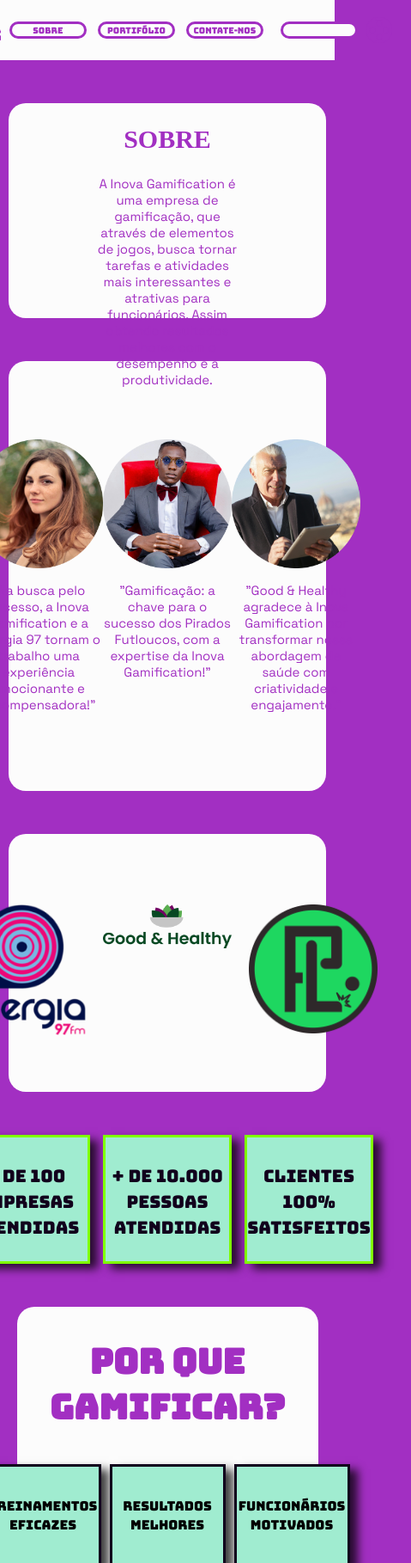
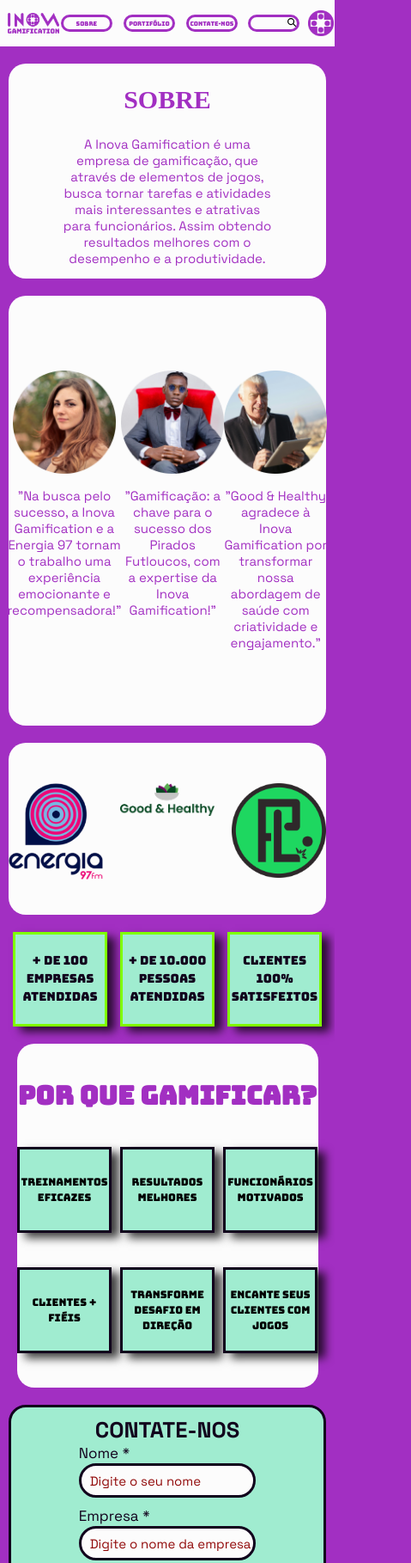
Before and after one commit to marcofcrusso/inovagamification, a plain HTML site: page index.html in a window 390 px wide. Shown: the top 1818 px of the page at 86% size, 479 px wide, since content can reach past the window. Drawn offline with Linux system fonts and the light colour scheme.

Commit message:
responsividadefinal400px

```diff
--- a/index.html
+++ b/index.html
@@ -42,7 +42,10 @@
         </nav>
 
         <!-- input é campo que recebe dados do usuario ex: pesquisar, email, fone , senha etc... -->
-        <input class="box-links" type="text">
+        <div class="campo-busca">
+            <input class="box-links" type="text">
+            <img src="img/magnifying-glass-solid.svg" alt="">
+        </div>
 
         <img class="favicon" src="img/FAVICONfavicon inovagamification.png" alt="favicon gamification">
 
--- a/style.css
+++ b/style.css
@@ -90,6 +90,17 @@
     margin-right: 10px;
 }
 
+.campo-busca {
+    position: relative;
+}
+
+.campo-busca img {
+height: 20px;
+    position: absolute;
+    right: 10%;
+    top: 50%;
+    margin-top: -10px;
+}
 
 .favicon {
     width: 97.17px;
@@ -848,7 +859,167 @@
 
 @media screen and (max-width: 400px) {
 
+    header {
+        height: 40%;
+    }
+
+    .logo {
+        width: 60px;
+    }
+
+    .menu {
+        margin: 2px;
+        gap: 3px;
+    }
+
+    .box-links {
+        width: 60px;
+        height: 20px;
+    }
+
+    .links-header {
+        font-size: 7px;
+    }
+
+    .sobre {
+        margin-top: 20px;
+
+    }
+
+    .sobre p {
+        padding-left: 60px;
+        padding-right: 60px;
+    }
+
+    .sobre p {
+        font-size: 15px;
+    }
+
+    .imageclient img {
+        width: 110px;
+        padding-top: 10px;
+    }
+
+    #logos-clientes {
+        height: 200px;
+    }
+
+    .case {
+        height: 110px;
+        width: 110px;
+    }
+
+    .case p {
+        padding-top: 20px;
+    }
+
+    .case p {
+        font-size: 14px;
+    }
+
+    .caixaporque h1 {
+        font-size: 30px;
+
+    }
+
+    .porque {
+        width: 110px;
+        height: 100px;
+    }
+
+    .porque p {
+        font-size: 12px;
+    }
+
+    .cliente img {
+        width: 120px;
+    }
+
+    #direitos-reservados p {
+        font-size: 12px;
+    }
+
+    .endereco-fone-email p {
+        font-size: 12px;
+    }
+
+    .campo-busca img {
+        height: 10px;
+        position: absolute;
+        right: 20%;
+        top: 50%;
+        margin-top: -6px;
+    }
+
+    .caixaporque {
+        height: 400px;
+    }
+
+    .logosfooter {
+        height: 310px;
+    }
+
+    .logosfooter {
+        padding-top: 25px;
+    }
+
+    #clientes {
+        margin-top: 20px;
+    }
+
+    #logos-clientes {
+        margin-top: 20px;
+
+    }
+
+    #cases {
+        margin-top: 20px;
+    }
+
+    #porquegamificar {
+        margin-top: 20px;
+    }
+
+    .caixaformulario {
+        margin-top: 20px;
+        flex-direction: column;
+        height: unset;
+    }
+
+    .caixabanner {
+
+        margin-top: 20px;
+    }
+
+    .caixabanner {
+        height: 114.33px;
+    }
+
+    .logosfooter {
+        padding-top: 20px;
+    }
+
+    #direitos-reservados {
+        margin-top: 20px;
+        margin-bottom: 10px;
+    }
 
 
+    #formulario form {
+        width: unset;
+    }
+
+    .videos {
+        padding-top: 20px;
+        display: flex;
+        flex-direction: column;
+        row-gap: 15px;
+        width: unset;
+}
+
+.videos iframe {
+    width: 100%;
+    height: 100%;
+}
 
 }
```
Also changed, not shown: img/lupa png.png (deleted), img/magnifying-glass-solid.svg (added).
